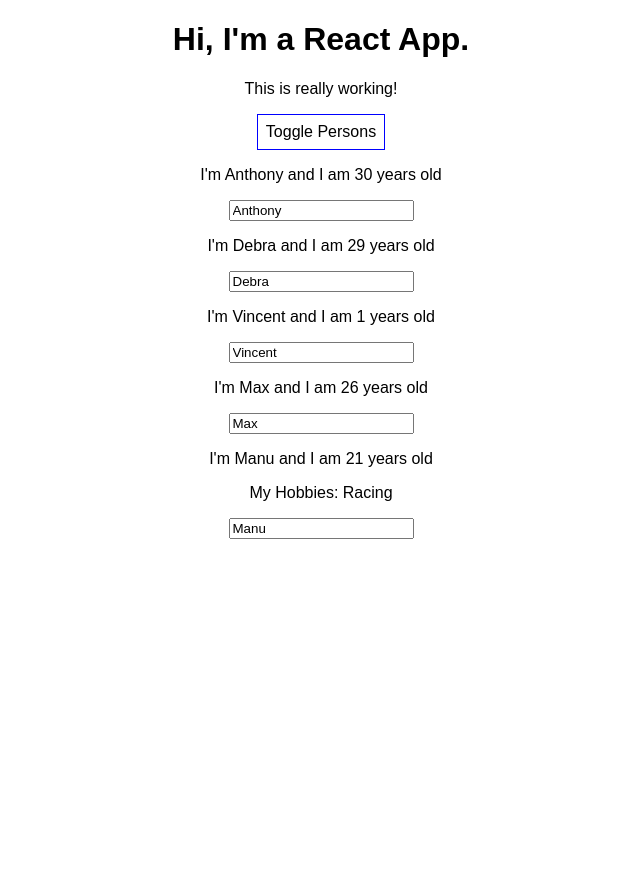
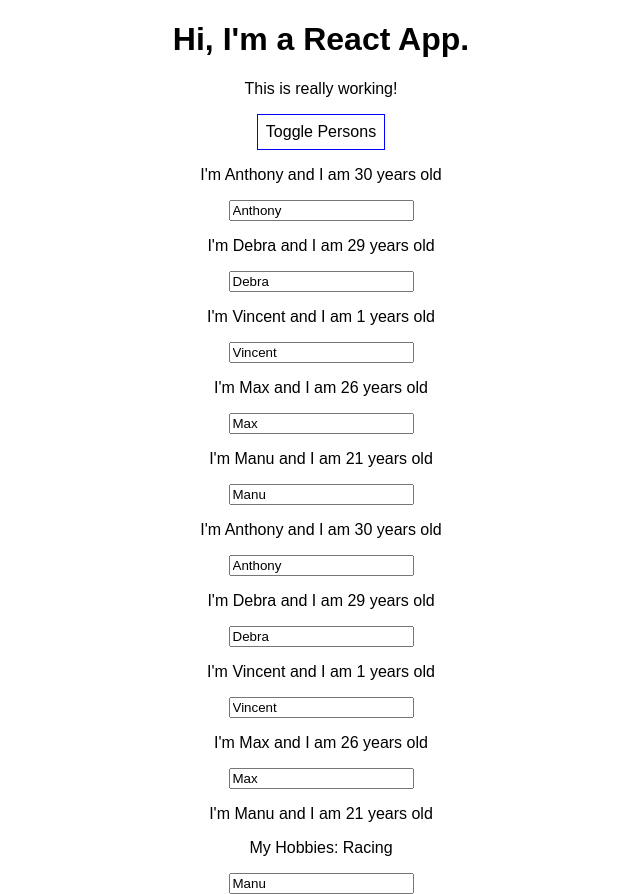
Before and after one commit to AnthonyJRay/React_Complete-Guide, a React (Create React App) app in the folder react-complete-guide/: page / in a window 1280 px wide. Both pictures are taken after a click on the button "Toggle Persons". Shown: the whole page, without its empty margins (319-959 px from the left). Before the commit the page ends 800 px from the top, so only its background shows below. Built offline with nearby package versions, Linux system fonts and the light colour scheme.

Commit message:
Notes, Outputting Lists and/or arrays in State using the map() method.

```diff
--- a/react-complete-guide/src/App.js
+++ b/react-complete-guide/src/App.js
@@ -70,6 +70,12 @@ class App extends Component {
     if (this.state.showPersons) {
       persons = (
         <div>
+          {this.state.persons.map(person => {
+            return <Person
+              name={person.name}
+              age={person.age}
+            />
+          })}
           <Person
             name={this.state.persons[0].name}
             age={this.state.persons[0].age} />
```
Also changed, not shown: 1 other file (tests, documents, lock files or other folders).
